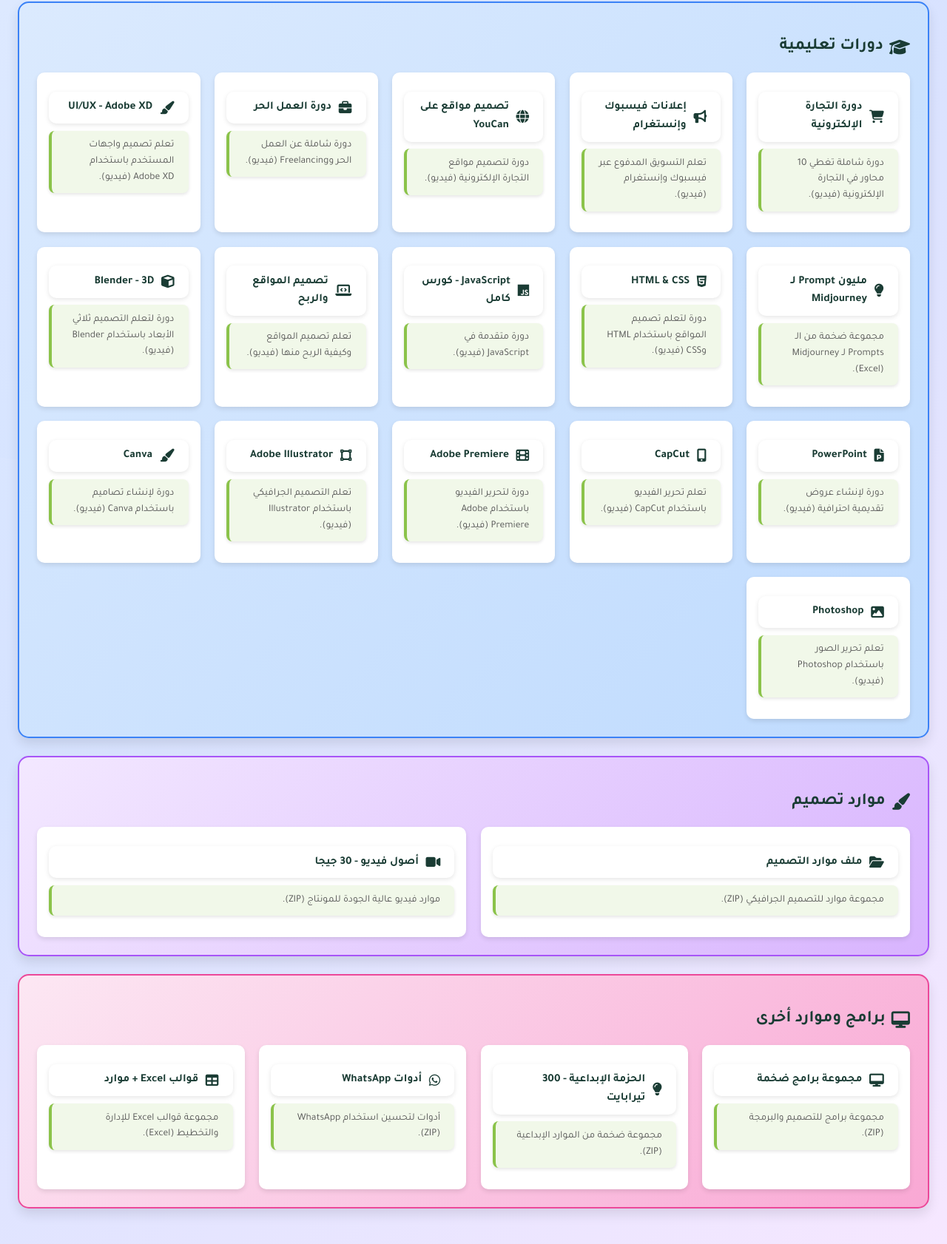
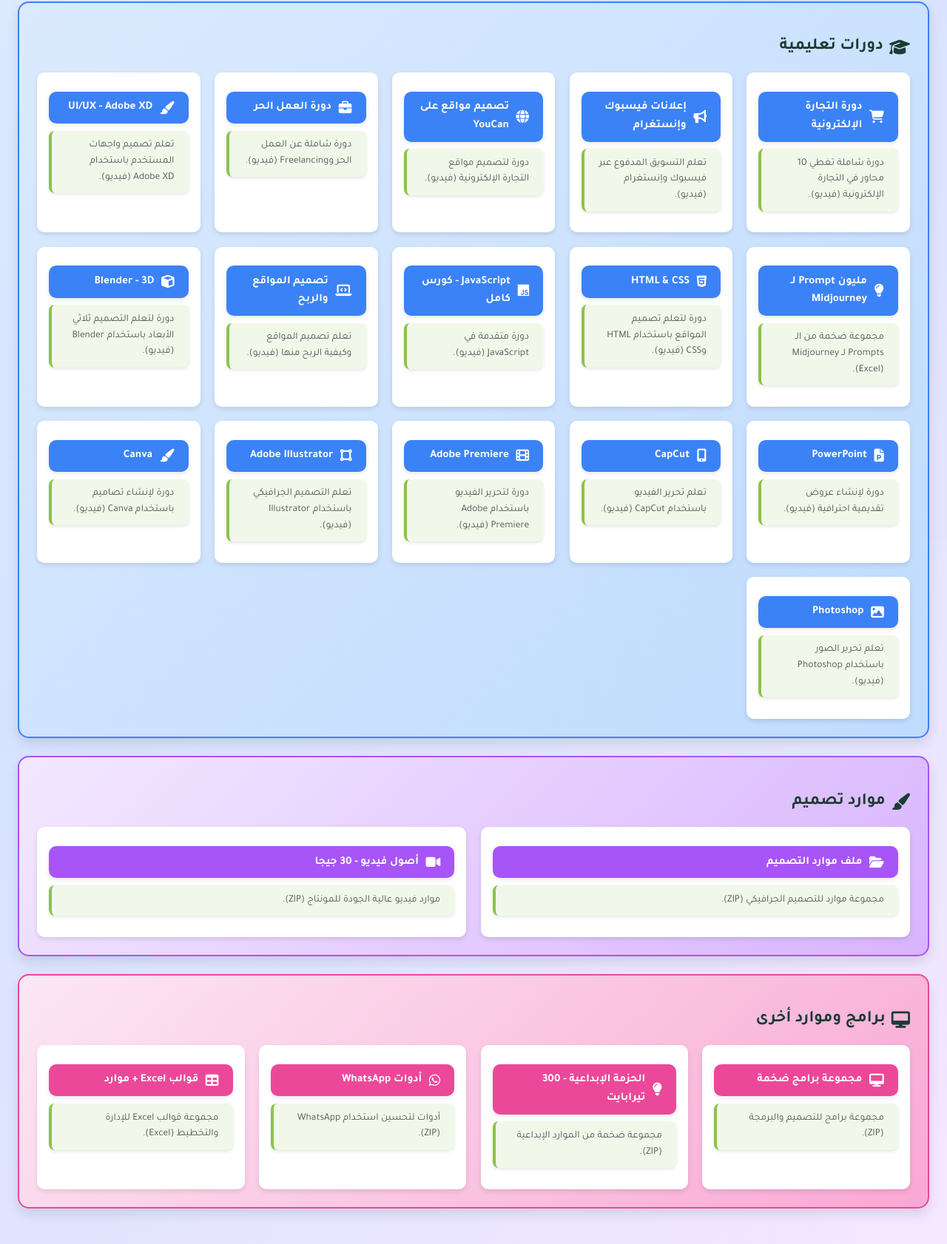
Before and after one commit to Shahrazedi/Digital-libray-, a plain HTML site: page index.html in a window 1280 px wide. Shown: the part 977-2659 px from the top of the page at 74% size. Drawn offline with Linux system fonts and the light colour scheme.

Commit message:
Update index.html

```diff
--- a/index.html
+++ b/index.html
@@ -1,14 +1,14 @@
 <!DOCTYPE html>
  <html lang="ar">
 <head>
-  <meta charset="UTF-8">
-  <meta name="viewport" content="width=device-width, initial-scale=1.0">
-  <meta name="description" content="مكتبة رقمية متكاملة تحتوي على كتب إلكترونية، دورات تعليمية، موارد تصميم، و15 مليون منتج رقمي لتعزيز مشاريعك.">
+<meta charset="utf-8"/>
+<meta content="width=device-width, initial-scale=1.0" name="viewport"/>
+<meta content="مكتبة رقمية متكاملة تحتوي على كتب إلكترونية، دورات تعليمية، موارد تصميم، و15 مليون منتج رقمي لتعزيز مشاريعك." name="description"/>
 <title>المكتبة الرقمية</title>
 <!-- Font Awesome for icons -->
-  <link rel="stylesheet" href="https://cdnjs.cloudflare.com/ajax/libs/font-awesome/6.4.0/css/all.min.css" integrity="sha512-iecdLmaskl7CVkqkXNQ/ZH/XLlvWZOJyj7Yy7tcenmpD1ypASozpmT/E0iPtmFIB46ZmdtAc9eNBvH0H/ZpiBw==" crossorigin="anonymous" referrerpolicy="no-referrer" />
+<link crossorigin="anonymous" href="https://cdnjs.cloudflare.com/ajax/libs/font-awesome/6.4.0/css/all.min.css" integrity="sha512-iecdLmaskl7CVkqkXNQ/ZH/XLlvWZOJyj7Yy7tcenmpD1ypASozpmT/E0iPtmFIB46ZmdtAc9eNBvH0H/ZpiBw==" referrerpolicy="no-referrer" rel="stylesheet"/>
 <!-- Google Fonts (Tajawal) -->
-  <link href="https://fonts.googleapis.com/css2?family=Tajawal:wght@400;700&display=swap" rel="stylesheet">
+<link href="https://fonts.googleapis.com/css2?family=Tajawal:wght@400;700&amp;display=swap" rel="stylesheet"/>
 <style>
     /* General Styles */
     body {
@@ -21,9 +21,7 @@
       margin: 0;
       position: relative;
       overflow-x: hidden;
-    }
-
-    body::before {
+    }  body::before {
   content: '';
   position: absolute;
   top: 0;
@@ -310,6 +308,22 @@
   50% { transform: scale(1.03); }
   100% { transform: scale(1); }
 }
+
+
+.resource-card a {
+  animation: bounce 2s infinite;
+  cursor: pointer;
+}
+
+@keyframes bounce {
+  0%, 100% {
+    transform: translateY(0);
+  }
+  50% {
+    transform: translateY(-5px);
+  }
+}
+
 </style>
 </head>
 <body>
@@ -317,214 +331,191 @@
 <h1>
 <span class="sr-only">المكتبة الرقمية</span>
 <span class="icon">📚</span> المكتبة الرقمية <span class="icon">💻</span>
-  </h1>
-
-  <!-- Filter Buttons -->
-  <div class="filter-buttons">
+</h1> <!-- Filter Buttons --> <div class="filter-buttons">
 <button onclick="filterSection('all')">الكل</button>
 <button onclick="filterSection('million-products')">15 مليون منتج رقمي</button>
 <button onclick="filterSection('ebooks')">كتب إلكترونية</button>
 <button onclick="filterSection('courses')">دورات تعليمية</button>
 <button onclick="filterSection('design-resources')">موارد تصميم</button>
 <button onclick="filterSection('software')">برامج وموارد أخرى</button>
-  </div>
-
-  <!-- 15 Million Products Section -->
-  <div class="section million-products">
+</div> <!-- 15 Million Products Section --> <div class="section million-products">
 <h2><i class="fas fa-star"></i> 15 مليون منتج رقمي</h2>
-    <a href="https://rtx12.my.canva.site/white-purple-simple-minimalist-email-checklist-worksheet" aria-label="مجموعة 15 مليون منتج رقمي" class="highlighted">
+<a aria-label="مجموعة 15 مليون منتج رقمي" class="highlighted" href="https://rtx12.my.canva.site/white-purple-simple-minimalist-email-checklist-worksheet" style="background-color: #f59e0b; color: white;">
 <i class="fas fa-gift"></i> 15 مليون منتج رقمي
     </a>
 <p>اكتشف مجموعة ضخمة تضم 15 مليون منتج رقمي لتعزيز مشاريعك الإبداعية والتجارية!</p>
 <div class="password-box">
 <p>✅ كلمة السر للوصول إلى المجموعة:</p>
-      <a href="#" onclick="alert('كلمة السر: fexyl.com')" aria-label="عرض كلمة السر">اضغط لعرض كلمة السر</a>
+<a aria-label="عرض كلمة السر" href="#" onclick="alert('كلمة السر: fexyl.com')">اضغط لعرض كلمة السر</a>
 </div>
-  </div>
-
-  <!-- E-books Section -->
-  <div class="section ebooks">
+</div> <!-- E-books Section --> <div class="section ebooks">
 <h2><i class="fas fa-book-open"></i> كتب إلكترونية</h2>
 <div class="resource-grid">
 <div class="resource-card">
-        <a href="https://www.mediafire.com/file/g2spi8fgl91k50u/The_Java_Learning_Guide.rar/file" aria-label="كتاب تعليمي في JavaScript">
+<a aria-label="كتاب تعليمي في JavaScript" href="https://www.mediafire.com/file/g2spi8fgl91k50u/The_Java_Learning_Guide.rar/file" style="background-color: #2dd4bf; color: white;">
 <i class="fas fa-book"></i> كتاب JavaScript
         </a>
 <p>دليل شامل لتعلم JavaScript (PDF).</p>
 </div>
 <div class="resource-card">
-        <a href="https://drive.google.com/file/d/1EXqTovtpEqo-jpZPnkHwtc4DUZM6Lz3O/view?usp=drivesdk" aria-label="دليل ChatGPT">
+<a aria-label="دليل ChatGPT" href="https://drive.google.com/file/d/1EXqTovtpEqo-jpZPnkHwtc4DUZM6Lz3O/view?usp=drivesdk" style="background-color: #2dd4bf; color: white;">
 <i class="fas fa-book"></i> دليل ChatGPT
         </a>
 <p>كتاب عن استخدام ChatGPT بفعالية (PDF).</p>
 </div>
 <div class="resource-card">
-        <a href="https://drive.google.com/file/d/1E_J6tGa4ME2m2tWgZxdaL8GQZqF4KcYG/view?usp=drivesdk" aria-label="50 Prompt لـ ChatGPT">
+<a aria-label="50 Prompt لـ ChatGPT" href="https://drive.google.com/file/d/1E_J6tGa4ME2m2tWgZxdaL8GQZqF4KcYG/view?usp=drivesdk" style="background-color: #2dd4bf; color: white;">
 <i class="fas fa-lightbulb"></i> 50 Prompts لـ ChatGPT
         </a>
 <p>مجموعة من الـ Prompts لتحسين استخدام ChatGPT (PDF).</p>
 </div>
 </div>
-  </div>
-
-  <!-- Courses Section -->
-  <div class="section courses">
+</div> <!-- Courses Section --> <div class="section courses">
 <h2><i class="fas fa-graduation-cap"></i> دورات تعليمية</h2>
 <div class="resource-grid">
 <div class="resource-card">
-        <a href="https://drive.google.com/drive/u/0/folders/1brCoO_zw35rYXXLvrMarMkaNWj5CzPpC" aria-label="دورة متكاملة في التجارة الإلكترونية تغطي 10 محاور">
+<a aria-label="دورة متكاملة في التجارة الإلكترونية تغطي 10 محاور" href="https://drive.google.com/drive/u/0/folders/1brCoO_zw35rYXXLvrMarMkaNWj5CzPpC" style="background-color: #3b82f6; color: white;">
 <i class="fas fa-shopping-cart"></i> دورة التجارة الإلكترونية
         </a>
 <p>دورة شاملة تغطي 10 محاور في التجارة الإلكترونية (فيديو).</p>
 </div>
 <div class="resource-card">
-        <a href="https://drive.google.com/drive/folders/1Yb5wndl6NIyTYAcKvwS53ACA021Upswp" aria-label="دورة تعليمية في إعلانات فيسبوك وإنستغرام">
+<a aria-label="دورة تعليمية في إعلانات فيسبوك وإنستغرام" href="https://drive.google.com/drive/folders/1Yb5wndl6NIyTYAcKvwS53ACA021Upswp" style="background-color: #3b82f6; color: white;">
 <i class="fas fa-bullhorn"></i> إعلانات فيسبوك وإنستغرام
         </a>
 <p>تعلم التسويق المدفوع عبر فيسبوك وإنستغرام (فيديو).</p>
 </div>
 <div class="resource-card">
-        <a href="https://mega.nz/folder/81Izza5T#XC_eqi41oJ99wlvdp5WJyQ" aria-label="دورة تصميم مواقع للتجار على YouCan">
+<a aria-label="دورة تصميم مواقع للتجار على YouCan" href="https://mega.nz/folder/81Izza5T#XC_eqi41oJ99wlvdp5WJyQ" style="background-color: #3b82f6; color: white;">
 <i class="fas fa-globe"></i> تصميم مواقع على YouCan
         </a>
 <p>دورة لتصميم مواقع التجارة الإلكترونية (فيديو).</p>
 </div>
 <div class="resource-card">
-        <a href="https://www.mediafire.com/file/lvkbge49e16hezz/Freelancing.rar/file" aria-label="دورة شاملة في العمل الحر وFreelancing">
+<a aria-label="دورة شاملة في العمل الحر وFreelancing" href="https://www.mediafire.com/file/lvkbge49e16hezz/Freelancing.rar/file" style="background-color: #3b82f6; color: white;">
 <i class="fas fa-briefcase"></i> دورة العمل الحر
         </a>
 <p>دورة شاملة عن العمل الحر وFreelancing (فيديو).</p>
 </div>
 <div class="resource-card">
-        <a href="https://www.mediafire.com/file/b5hbm0zyyjzmv01/Adobe_Xd_Arabic_Course.rar/file" aria-label="دورة تعليمية في UI/UX باستخدام Adobe XD بالعربية">
+<a aria-label="دورة تعليمية في UI/UX باستخدام Adobe XD بالعربية" href="https://www.mediafire.com/file/b5hbm0zyyjzmv01/Adobe_Xd_Arabic_Course.rar/file" style="background-color: #3b82f6; color: white;">
 <i class="fas fa-paint-brush"></i> UI/UX - Adobe XD
         </a>
 <p>تعلم تصميم واجهات المستخدم باستخدام Adobe XD (فيديو).</p>
 </div>
 <div class="resource-card">
-        <a href="https://www.mediafire.com/file/rp6l3vnvnt00a5j/1M_prompts1.xlsx/file" aria-label="مليون Prompt لـ Midjourney">
+<a aria-label="مليون Prompt لـ Midjourney" href="https://www.mediafire.com/file/rp6l3vnvnt00a5j/1M_prompts1.xlsx/file" style="background-color: #3b82f6; color: white;">
 <i class="fas fa-lightbulb"></i> مليون Prompt لـ Midjourney
         </a>
 <p>مجموعة ضخمة من الـ Prompts لـ Midjourney (Excel).</p>
 </div>
 <div class="resource-card">
-        <a href="https://drive.google.com/drive/u/0/mobile/folders/10IVA0wv2x69ugkJZxwTh3iedQmaC1PIs" aria-label="دورة تعليمية في HTML وCSS">
-          <i class="fab fa-html5"></i> HTML & CSS
+<a aria-label="دورة تعليمية في HTML وCSS" href="https://drive.google.com/drive/u/0/mobile/folders/10IVA0wv2x69ugkJZxwTh3iedQmaC1PIs" style="background-color: #3b82f6; color: white;">
+<i class="fab fa-html5"></i> HTML &amp; CSS
         </a>
 <p>دورة لتعلم تصميم المواقع باستخدام HTML وCSS (فيديو).</p>
 </div>
 <div class="resource-card">
-        <a href="https://bit.ly/3F47ooO" aria-label="دورة كاملة في JavaScript">
+<a aria-label="دورة كاملة في JavaScript" href="https://bit.ly/3F47ooO" style="background-color: #3b82f6; color: white;">
 <i class="fab fa-js"></i> JavaScript - كورس كامل
         </a>
 <p>دورة متقدمة في JavaScript (فيديو).</p>
 </div>
 <div class="resource-card">
-        <a href="https://drive.google.com/drive/folders/1V637kX8pzrip52eX1INlVBHZwP4NdCVV" aria-label="دورة تصميم المواقع والربح منها">
+<a aria-label="دورة تصميم المواقع والربح منها" href="https://drive.google.com/drive/folders/1V637kX8pzrip52eX1INlVBHZwP4NdCVV" style="background-color: #3b82f6; color: white;">
 <i class="fas fa-laptop-code"></i> تصميم المواقع والربح
         </a>
 <p>تعلم تصميم المواقع وكيفية الربح منها (فيديو).</p>
 </div>
 <div class="resource-card">
-        <a href="https://drive.google.com/drive/folders/1AGZUKPbQ1z_6EbF1xRf0szhf8EIHFB5d" aria-label="دورة تعليمية في Blender للتصميم ثلاثي الأبعاد">
+<a aria-label="دورة تعليمية في Blender للتصميم ثلاثي الأبعاد" href="https://drive.google.com/drive/folders/1AGZUKPbQ1z_6EbF1xRf0szhf8EIHFB5d" style="background-color: #3b82f6; color: white;">
 <i class="fas fa-cube"></i> Blender - 3D
         </a>
 <p>دورة لتعلم التصميم ثلاثي الأبعاد باستخدام Blender (فيديو).</p>
 </div>
 <div class="resource-card">
-        <a href="https://mega.nz/folder/9rgDFbQT#n05RPj8lUpsO5Tmtxsgf5A" aria-label="دورة تعليمية في PowerPoint">
+<a aria-label="دورة تعليمية في PowerPoint" href="https://mega.nz/folder/9rgDFbQT#n05RPj8lUpsO5Tmtxsgf5A" style="background-color: #3b82f6; color: white;">
 <i class="fas fa-file-powerpoint"></i> PowerPoint
         </a>
 <p>دورة لإنشاء عروض تقديمية احترافية (فيديو).</p>
 </div>
 <div class="resource-card">
-        <a href="https://drive.google.com/drive/folders/1pJehPE4OHAplkNNaPcnwbaq3ZSINBqNL" aria-label="دورة تعليمية في CapCut لتحرير الفيديو">
+<a aria-label="دورة تعليمية في CapCut لتحرير الفيديو" href="https://drive.google.com/drive/folders/1pJehPE4OHAplkNNaPcnwbaq3ZSINBqNL" style="background-color: #3b82f6; color: white;">
 <i class="fas fa-mobile-alt"></i> CapCut
         </a>
 <p>تعلم تحرير الفيديو باستخدام CapCut (فيديو).</p>
 </div>
 <div class="resource-card">
-        <a href="https://drive.google.com/drive/folders/13C5Li3jCc2FzOgFK6BsZkXYETLYNSCzZ" aria-label="دورة تعليمية في Adobe Premiere">
+<a aria-label="دورة تعليمية في Adobe Premiere" href="https://drive.google.com/drive/folders/13C5Li3jCc2FzOgFK6BsZkXYETLYNSCzZ" style="background-color: #3b82f6; color: white;">
 <i class="fas fa-film"></i> Adobe Premiere
         </a>
 <p>دورة لتحرير الفيديو باستخدام Adobe Premiere (فيديو).</p>
 </div>
 <div class="resource-card">
-        <a href="https://www.mediafire.com/file/dth1md4rvhng9rr/Adobe_Illustrator_Arabic_Course.rar/file" aria-label="دورة تعليمية في Adobe Illustrator">
+<a aria-label="دورة تعليمية في Adobe Illustrator" href="https://www.mediafire.com/file/dth1md4rvhng9rr/Adobe_Illustrator_Arabic_Course.rar/file" style="background-color: #3b82f6; color: white;">
 <i class="fas fa-vector-square"></i> Adobe Illustrator
         </a>
 <p>تعلم التصميم الجرافيكي باستخدام Illustrator (فيديو).</p>
 </div>
 <div class="resource-card">
-        <a href="https://drive.google.com/drive/folders/12j8YhYUx99WaObhnE99hyMIAkFOhHOiV" aria-label="دورة تعليمية في Canva للتصميم الجرافيكي">
+<a aria-label="دورة تعليمية في Canva للتصميم الجرافيكي" href="https://drive.google.com/drive/folders/12j8YhYUx99WaObhnE99hyMIAkFOhHOiV" style="background-color: #3b82f6; color: white;">
 <i class="fas fa-paint-brush"></i> Canva
         </a>
 <p>دورة لإنشاء تصاميم باستخدام Canva (فيديو).</p>
 </div>
 <div class="resource-card">
-        <a href="https://drive.google.com/drive/u/0/folders/1eo96g_GX6XXClhJGdn1o0pLNYCpQakFt" aria-label="دورة تعليمية في Photoshop">
+<a aria-label="دورة تعليمية في Photoshop" href="https://drive.google.com/drive/u/0/folders/1eo96g_GX6XXClhJGdn1o0pLNYCpQakFt" style="background-color: #3b82f6; color: white;">
 <i class="fas fa-image"></i> Photoshop
         </a>
 <p>تعلم تحرير الصور باستخدام Photoshop (فيديو).</p>
 </div>
 </div>
-  </div>
-
-  <!-- Design Resources Section -->
-  <div class="section design-resources">
+</div> <!-- Design Resources Section --> <div class="section design-resources">
 <h2><i class="fas fa-paint-brush"></i> موارد تصميم</h2>
 <div class="resource-grid">
 <div class="resource-card">
-        <a href="https://drive.google.com/file/d/1AkyyR1oYVuPjzgzOfFUqWtfHBpzHHtNG/view" aria-label="ملف موارد التصميم">
+<a aria-label="ملف موارد التصميم" href="https://drive.google.com/file/d/1AkyyR1oYVuPjzgzOfFUqWtfHBpzHHtNG/view" style="background-color: #a855f7; color: white;">
 <i class="fas fa-folder-open"></i> ملف موارد التصميم
         </a>
 <p>مجموعة موارد للتصميم الجرافيكي (ZIP).</p>
 </div>
 <div class="resource-card">
-        <a href="https://drive.google.com/drive/folders/17XjKkjNAWujw_8IqpHe_3kgYPrrGcU7u" aria-label="أصول فيديو بحجم 30 جيجا">
+<a aria-label="أصول فيديو بحجم 30 جيجا" href="https://drive.google.com/drive/folders/17XjKkjNAWujw_8IqpHe_3kgYPrrGcU7u" style="background-color: #a855f7; color: white;">
 <i class="fas fa-video"></i> أصول فيديو - 30 جيجا
         </a>
 <p>موارد فيديو عالية الجودة للمونتاج (ZIP).</p>
 </div>
 </div>
-  </div>
-
-  <!-- Software Section -->
-  <div class="section software">
+</div> <!-- Software Section --> <div class="section software">
 <h2><i class="fas fa-desktop"></i> برامج وموارد أخرى</h2>
 <div class="resource-grid">
 <div class="resource-card">
-        <a href="https://drive.google.com/drive/folders/1pf2e_n70lMi9psFjnP8-ldRDr3oGw8Dw" aria-label="مجموعة برامج ضخمة">
+<a aria-label="مجموعة برامج ضخمة" href="https://drive.google.com/drive/folders/1pf2e_n70lMi9psFjnP8-ldRDr3oGw8Dw" style="background-color: #ec4899; color: white;">
 <i class="fas fa-desktop"></i> مجموعة برامج ضخمة
         </a>
 <p>مجموعة برامج للتصميم والبرمجة (ZIP).</p>
 </div>
 <div class="resource-card">
-        <a href="https://drive.google.com/file/d/1a2VjebNJgtRxoIBRigVCu0FTfTcfTg2N/view?usp=sharing" aria-label="الحزمة الإبداعية بحجم 300 تيرابايت">
+<a aria-label="الحزمة الإبداعية بحجم 300 تيرابايت" href="https://drive.google.com/file/d/1a2VjebNJgtRxoIBRigVCu0FTfTcfTg2N/view?usp=sharing" style="background-color: #ec4899; color: white;">
 <i class="fas fa-lightbulb"></i> الحزمة الإبداعية - 300 تيرابايت
         </a>
 <p>مجموعة ضخمة من الموارد الإبداعية (ZIP).</p>
 </div>
 <div class="resource-card">
-        <a href="https://drive.google.com/file/d/1OsrbcwJDsiDCrBBi-PA7bAXi5gFV92Hb/view?usp=sharing" aria-label="أدوات WhatsApp">
+<a aria-label="أدوات WhatsApp" href="https://drive.google.com/file/d/1OsrbcwJDsiDCrBBi-PA7bAXi5gFV92Hb/view?usp=sharing" style="background-color: #ec4899; color: white;">
 <i class="fab fa-whatsapp"></i> أدوات WhatsApp
         </a>
 <p>أدوات لتحسين استخدام WhatsApp (ZIP).</p>
 </div>
 <div class="resource-card">
-        <a href="https://mega.nz/file/4WEmjYjK#XZHbETSt6ozjSDtX7OKXZ28DyT8kdrMbJur1oxdsMVM" aria-label="قوالب Excel وموارد">
+<a aria-label="قوالب Excel وموارد" href="https://mega.nz/file/4WEmjYjK#XZHbETSt6ozjSDtX7OKXZ28DyT8kdrMbJur1oxdsMVM" style="background-color: #ec4899; color: white;">
 <i class="fas fa-table"></i> قوالب Excel + موارد
         </a>
 <p>مجموعة قوالب Excel للإدارة والتخطيط (Excel).</p>
 </div>
 </div>
-  </div>
-
-  <!-- Back to Top Button -->
-  <button onclick="topFunction()" id="backToTop" title="العودة للأعلى"><i class="fas fa-arrow-up"></i></button>
-
-  <!-- JavaScript -->
-  <script>
+</div> <!-- Back to Top Button --> <button id="backToTop" onclick="topFunction()" title="العودة للأعلى"><i class="fas fa-arrow-up"></i></button>
+<!-- JavaScript --> <script>
     // Filter Functionality
     function filterSection(category) {
       const sections = document.querySelectorAll('.section');
@@ -565,6 +556,5 @@
     function topFunction() {
       window.scrollTo({ top: 0, behavior: 'smooth' });
     }
-  </script>
-</body>
+  </script> </body>
 </html>
```
Lines whose indentation alone changed are shown as unchanged.
